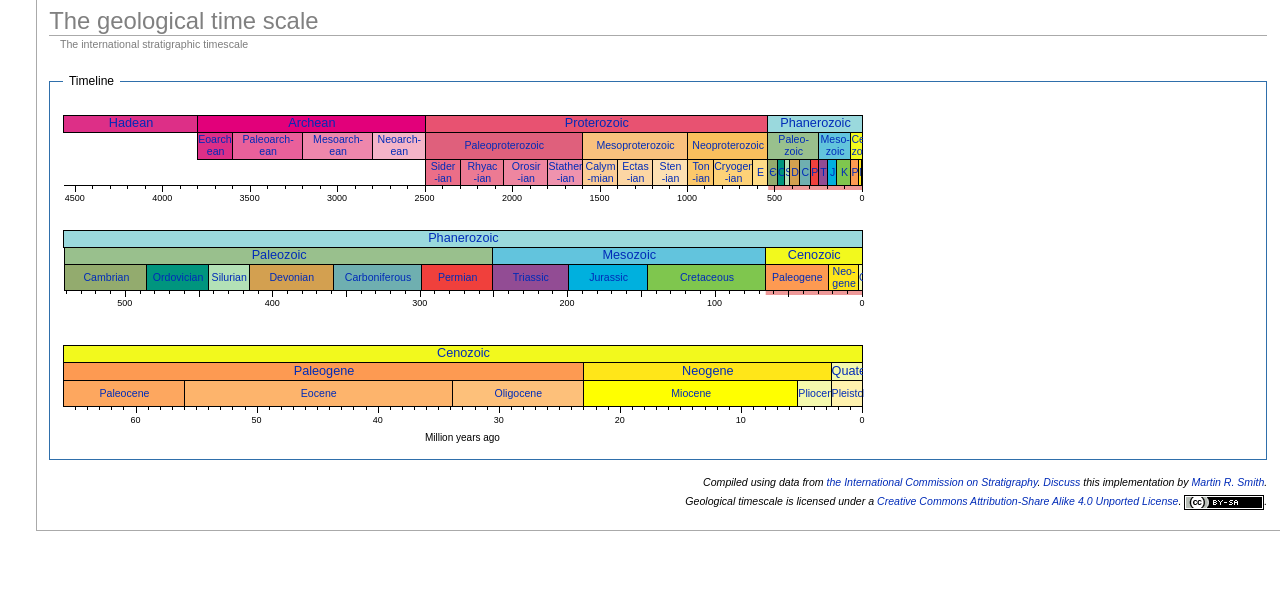
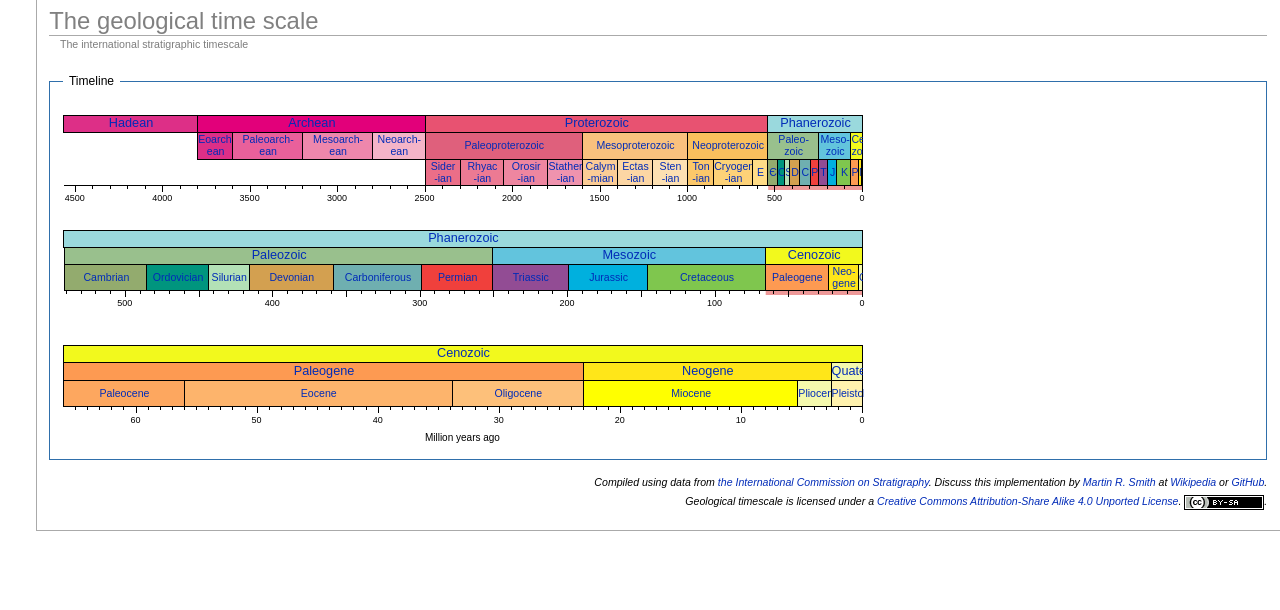
Before and after one commit to geoltime/geoltime.github.io, a PHP site: page /index.html in a window 1280 px wide. Shown: the part 37-647 px from the top of the page. Run offline with PHP 8.4, Linux system fonts and the light colour scheme.

Commit message:
GitHub link

```diff
--- a/index.html
+++ b/index.html
@@ -39,10 +39,14 @@
                 <div id="timelineContent"></div>
               </fieldset>
             </div>
-            <div id=sources style="text-align:right; font-size:smaller; font-style:italic">
+            <div id="sources">
               Compiled using data from <a href="https://stratigraphy.org"
-              title="International commission for stratigraphy">the International Commission on Stratigraphy</a>. <a href='http://en.wikipedia.org/wiki/User_talk:Smith609/Timeline' title="Talk page for this page">Discuss</a> this implementation by <a
-              href="http://en.wikipedia.org/wiki/User:Smith609" title="Martin Smith's Wikipedia user page">Martin R. Smith</a>.
+              title="International commission for stratigraphy">the
+              International Commission on Stratigraphy</a>.
+              Discuss this implementation by <a
+              href="https://smithlabdurham.github.io" title="Martin Smith's web page">Martin R. Smith</a>
+              at <a href='http://en.wikipedia.org/wiki/User_talk:Smith609/Timeline' title="Talk page for this page">Wikipedia</a> or
+              <a href="https://github.com/geoltime/geoltime.github.io/issues" title="File GitHub issue">GitHub</a>.
 
               <br><span xmlns:dc="https://purl.org/dc/elements/1.1/" href="https://purl.org/dc/dcmitype/InteractiveResource" property="dc:title" rel="dc:type">Geological timescale</span> is licensed under a
               <a rel="license" href="https://creativecommons.org/licenses/by-sa/3.0/">Creative Commons Attribution-Share Alike 4.0 Unported License</a>.&nbsp;<a rel="license" href="https://creativecommons.org/licenses/by-sa/4.0/"><img alt="Creative Commons License" style="border-width:0" src="cc4.0.png"/></a>.
--- a/timeline.css
+++ b/timeline.css
@@ -92,6 +92,12 @@ div#allTimeBar {
   font-size: 1px;
 }
 
+div#sources {
+  text-align: right;
+  font-size: smaller;
+  font-style:italic;
+}
+
 div.scale {
   position: absolute;
   height: 5px;
```
